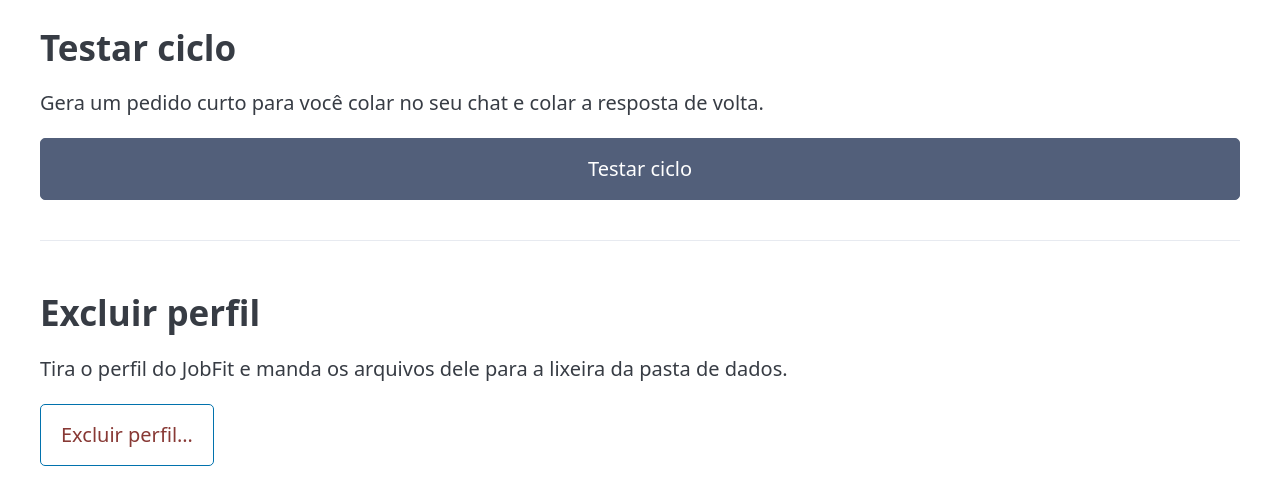
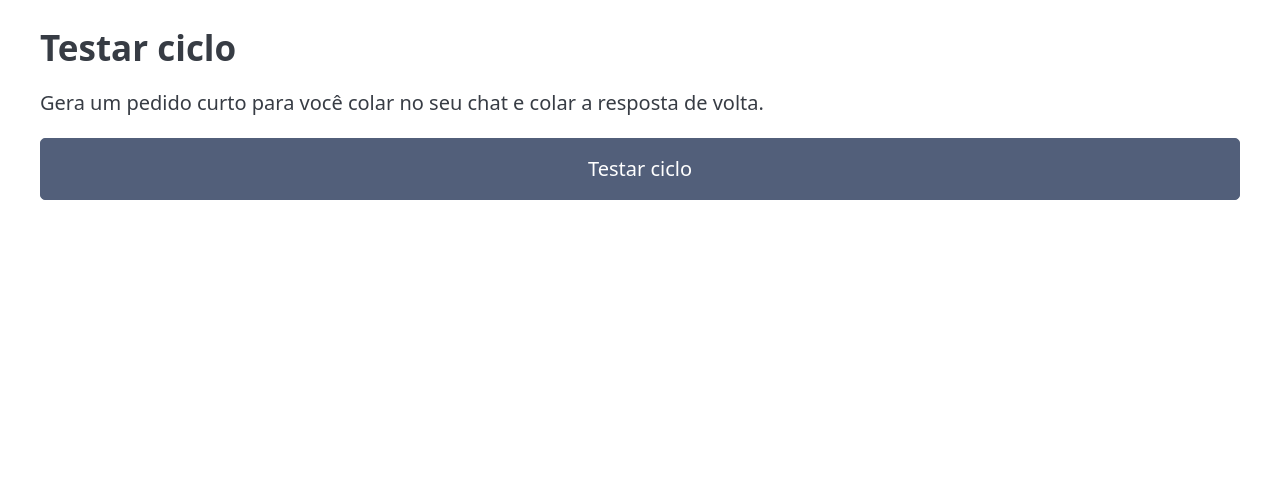
Before and after one commit to GledsonPicharski/jobfit, a FastAPI app: template app/web/templates/perfil_ia.html in a window 1280 px wide. Shown: the part 495-981 px from the top of the page. After the commit the page ends 695 px from the top, so only its background shows below. Run offline with FastAPI, Linux system fonts and the light colour scheme; the template is opened without the code that fills it: most values are stand-ins (such as "Sample title", 1, 10 or a date in 2020); parts of the project's set-up code (start-up, migrations or seed data) failed here and were passed over.

Commit message:
Excluir perfil sai da tela de IA e vai para a lista de perfis

```diff
--- a/app/web/static/app.css
+++ b/app/web/static/app.css
@@ -5,4 +5,4 @@
 p.sucesso, p.falha { padding-left: 0.75rem; }
 #resultado-teste.htmx-request::after { content: "Testando…"; display: block; margin-top: 1rem; }
 .perigo { --pico-background-color: var(--pico-del-color); --pico-border-color: var(--pico-del-color); }
-.outline.perigo { --pico-background-color: transparent; --pico-color: var(--pico-del-color); }
+.texto-perigo { color: var(--pico-del-color); }
--- a/app/web/templates/inicio.html
+++ b/app/web/templates/inicio.html
@@ -8,7 +8,8 @@
 {% if perfis %}
 <ul>
   {% for p in perfis %}
-  <li><a href="/p/{{ p.slug }}">{{ p.nome }}</a></li>
+  <li><a href="/p/{{ p.slug }}">{{ p.nome }}</a>
+    · <small><a href="/p/{{ p.slug }}/excluir" class="texto-perigo">excluir</a></small></li>
   {% endfor %}
 </ul>
 {% else %}
--- a/app/web/templates/perfil_excluir.html
+++ b/app/web/templates/perfil_excluir.html
@@ -18,7 +18,7 @@
     <input name="confirmacao" autocomplete="off" required>
   </label>
   <div class="grid">
-    <a href="/p/{{ perfil.slug }}/ia" role="button" class="secondary">Cancelar</a>
+    <a href="/" role="button" class="secondary">Cancelar</a>
     <button type="submit" class="perigo">Excluir perfil</button>
   </div>
 </form>
--- a/app/web/templates/perfil_ia.html
+++ b/app/web/templates/perfil_ia.html
@@ -73,9 +73,4 @@
         hx-indicator="#resultado-teste" class="secondary">Testar conexão</button>
 <div id="resultado-teste" aria-live="polite"></div>
 {% endif %}
-
-<hr>
-<h2>Excluir perfil</h2>
-<p>Tira o perfil do JobFit e manda os arquivos dele para a lixeira da pasta de dados.</p>
-<a href="/p/{{ perfil.slug }}/excluir" role="button" class="outline perigo">Excluir perfil…</a>
 {% endblock %}
```
Also changed, not shown: tests/test_web.py (+2 -1 lines).
